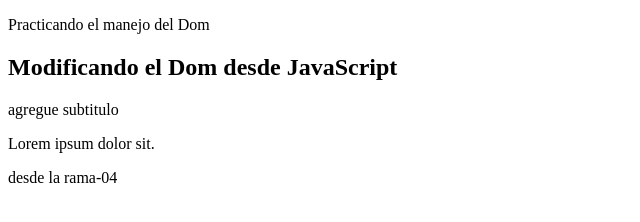
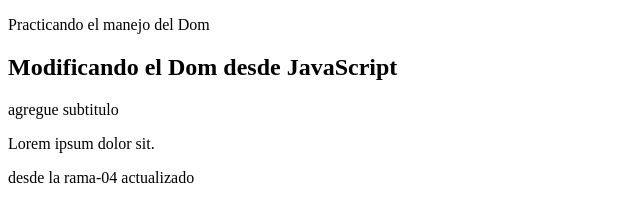
Before and after one commit to RoisChavez-02/Repositorio-de-Prueba, a plain HTML site: page index.html in a window 1280 px wide. Shown: the full height of the page, 0-640 px from the left. Drawn offline with Linux system fonts and the light colour scheme.

Commit message:
Merge branch 'rama-02'

```diff
--- a/index.html
+++ b/index.html
@@ -11,7 +11,7 @@
         <h1>Modificando el Dom desde JavaScript</h1>
         <span>agregue subtitulo</span>
         <p>Lorem ipsum dolor sit.</p>
-        <article><span>desde la rama-04</span></article>
+        <article><span>desde la rama-04 actualizado</span></article>
     </section>
     <script src="script.js"></script>
 </body>
```
